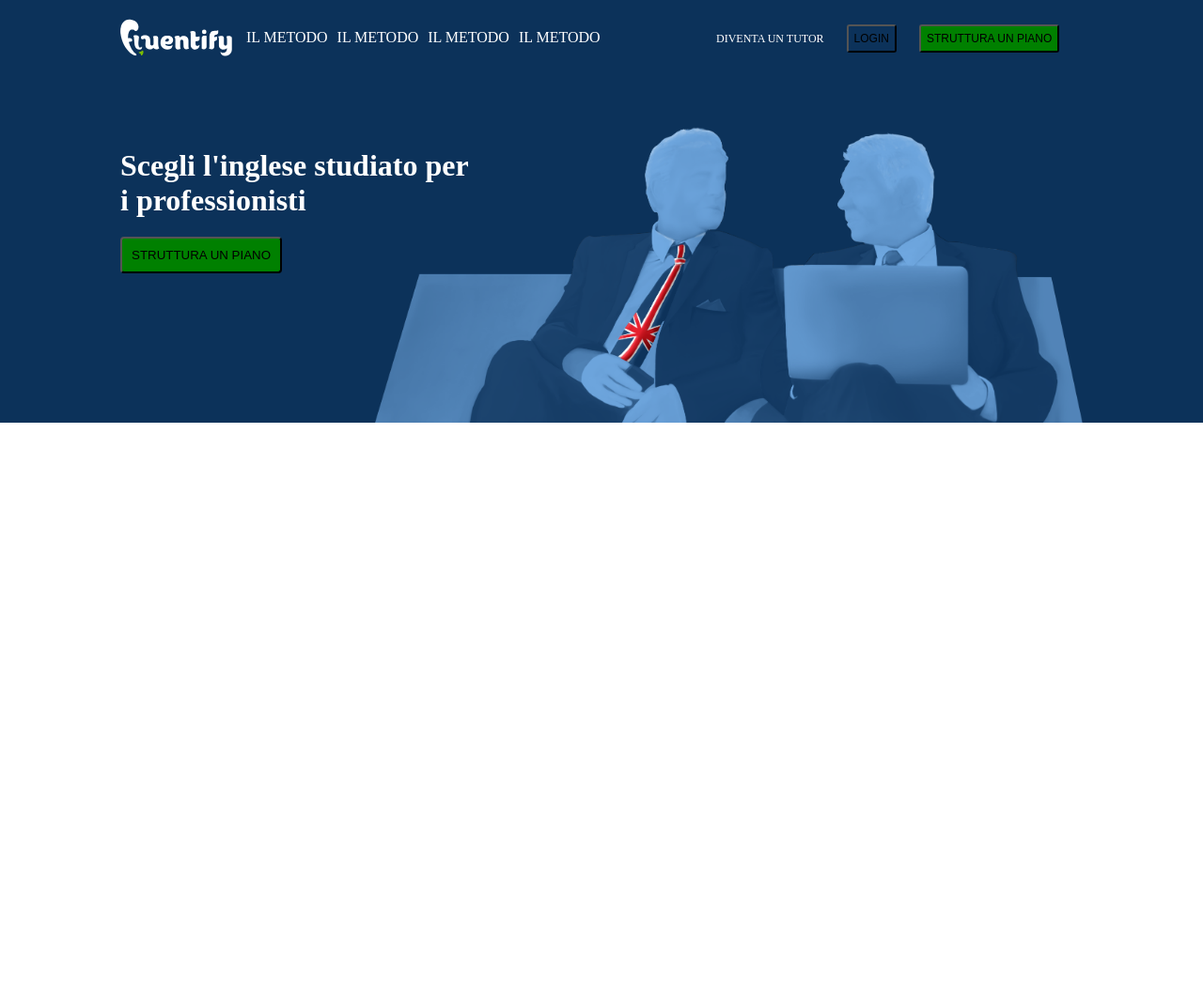
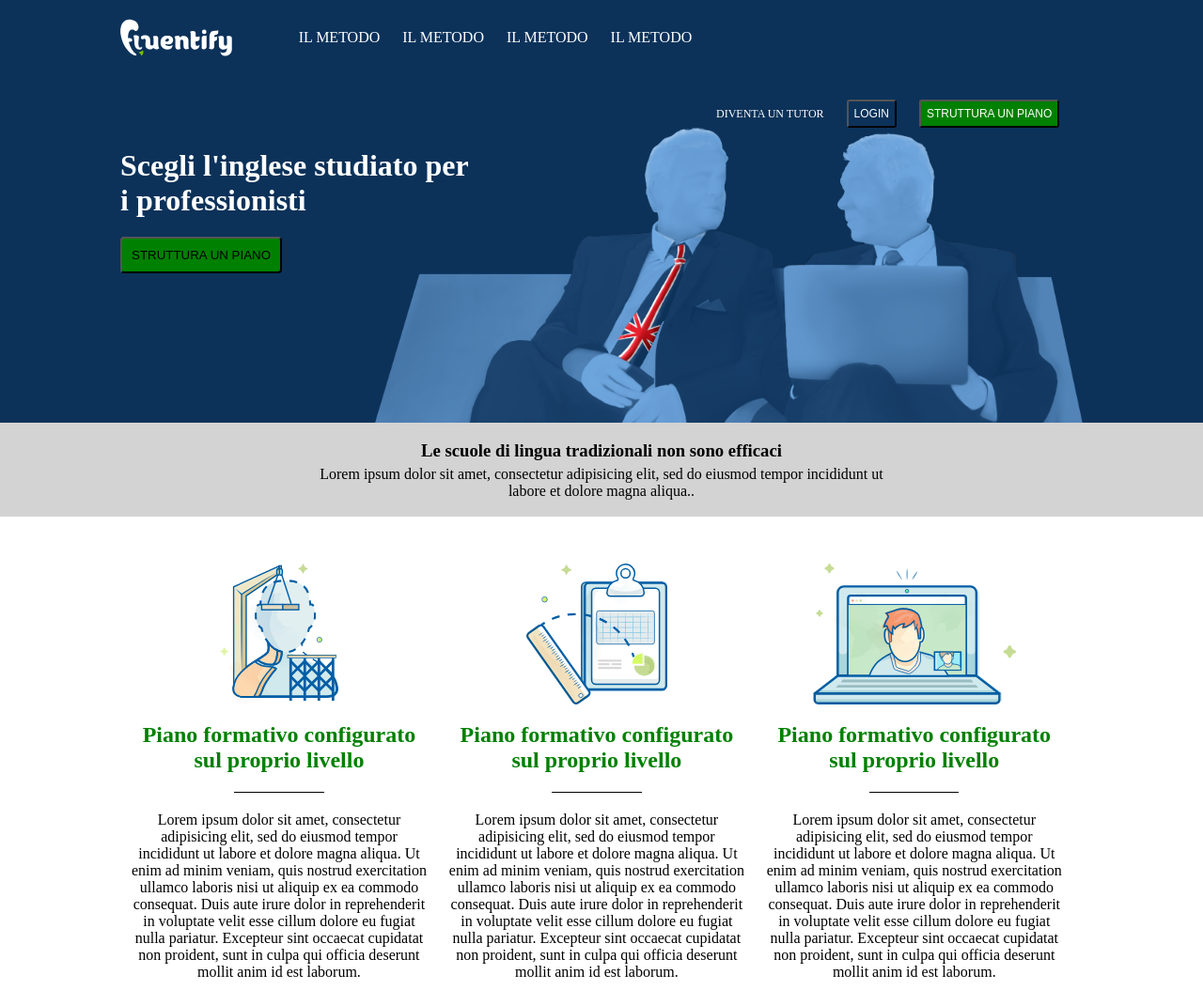
Before and after one commit to mcurtaz/html-css-fluentify, a plain HTML site: page index.html in a window 1280 px wide. Shown: the whole page at 94% size. Before the commit the page ends 800 px from the top, so only its background shows below. Drawn offline with Linux system fonts and the light colour scheme.

Commit message:
prima riga con blocchetti

```diff
--- a/css/style.css
+++ b/css/style.css
@@ -38,17 +38,17 @@ header nav::after{
 }
 
 header nav li{
-  float: left;
+  display: inline-block;
   line-height: 80px;
-  margin: 0 5px;
+  margin: 0 10px;
   list-style: none;
 }
 
 header nav ul{
   text-align: center;
   float: left;
-  width: 400px;
-  margin-left: 10px;
+  width: 500px;
+  margin-left: 30px;
 }
 
 nav .buttons{
@@ -60,6 +60,7 @@ nav .buttons{
 .buttons *{
   font-size: 12px;
   margin: 0 10px;
+  color: white;
 }
 
 .buttons a{
@@ -104,3 +105,55 @@ nav .buttons{
   background-color: green;
   border-radius: 4px;
 }
+
+/* parte centrale */
+
+/* titolino con sfondo grigio */
+.main-titolo{
+  height: 100px;
+  text-align: center;
+  background-color: lightgrey;
+  position: relative;
+}
+
+.main-titolo h3{
+  margin-bottom: 5px;
+}
+
+.main-titolo > div{
+ position: absolute;
+ left: 50%;
+ top: 50%;
+ transform: translate(-50%, -50%);
+}
+
+/* riche di contenuti a blocchetti */
+
+.row{
+  margin-top: 40px;
+}
+.blocchetto{
+  float: left;
+  width: 33%;
+  text-align: center;
+  padding: 10px;
+
+}
+
+.blocchetto > img{
+  height: 150px;
+  margin-bottom: 15px;
+}
+
+.blocchetto h4{
+  font-size: 24px;
+  font-weight: bold;
+  color: green;
+  margin-bottom: 20px;
+}
+
+.blocchetto .righina{
+  width: 30%;
+  border-bottom: 1px solid black;
+  margin: 20px auto;
+}
--- a/index.html
+++ b/index.html
@@ -32,15 +32,37 @@
     <!-- main con barra con titolo due righe di contenuti e una barra sotto "scegli piano" -->
     <main>
       <section class="main-titolo">
+        <div>
+          <h3>Le scuole di lingua tradizionali non sono efficaci</h3>
+          <span>Lorem ipsum dolor sit amet, consectetur adipisicing elit, sed do eiusmod tempor incididunt ut labore et dolore magna aliqua..</span>
+        </div>
+      </section>
+      <section class="row rientro">
+        <div class="blocchetto">
+          <img src="img/fluentify-piano.svg" alt="piano">
+          <h4>Piano formativo configurato sul proprio livello</h4>
+          <div class="righina"></div>
+          <p>Lorem ipsum dolor sit amet, consectetur adipisicing elit, sed do eiusmod tempor incididunt ut labore et dolore magna aliqua. Ut enim ad minim veniam, quis nostrud exercitation ullamco laboris nisi ut aliquip ex ea commodo consequat. Duis aute irure dolor in reprehenderit in voluptate velit esse cillum dolore eu fugiat nulla pariatur. Excepteur sint occaecat cupidatat non proident, sunt in culpa qui officia deserunt mollit anim id est laborum.</p>
+        </div>
+        <div class="blocchetto">
+          <img src="img/fluentify-monitora.svg" alt="monitora">
+          <h4>Piano formativo configurato sul proprio livello</h4>
+          <div class="righina"></div>
+          <p>Lorem ipsum dolor sit amet, consectetur adipisicing elit, sed do eiusmod tempor incididunt ut labore et dolore magna aliqua. Ut enim ad minim veniam, quis nostrud exercitation ullamco laboris nisi ut aliquip ex ea commodo consequat. Duis aute irure dolor in reprehenderit in voluptate velit esse cillum dolore eu fugiat nulla pariatur. Excepteur sint occaecat cupidatat non proident, sunt in culpa qui officia deserunt mollit anim id est laborum.</p>
+        </div>
+        </div>
+        <div class="blocchetto">
+          <img src="img/fluentify-affiancamento.svg" alt="affiancamento">
+          <h4>Piano formativo configurato sul proprio livello</h4>
+          <div class="righina"></div>
+          <p>Lorem ipsum dolor sit amet, consectetur adipisicing elit, sed do eiusmod tempor incididunt ut labore et dolore magna aliqua. Ut enim ad minim veniam, quis nostrud exercitation ullamco laboris nisi ut aliquip ex ea commodo consequat. Duis aute irure dolor in reprehenderit in voluptate velit esse cillum dolore eu fugiat nulla pariatur. Excepteur sint occaecat cupidatat non proident, sunt in culpa qui officia deserunt mollit anim id est laborum.</p>
+        </div>
+        </div>
+      </section>
+      <section class="row rientro">
 
       </section>
-      <section class="row">
-
-      </section>
-      <section class="row">
-
-      </section>
-      <section class="piano">
+      <section class="piano rientro">
 
       </section>
     </main>
```
